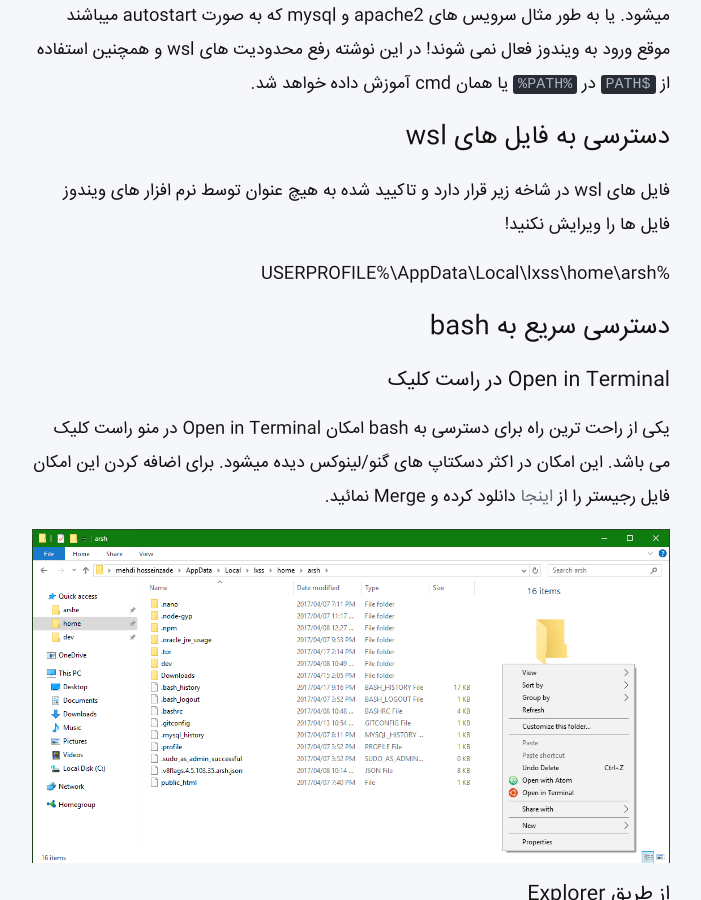
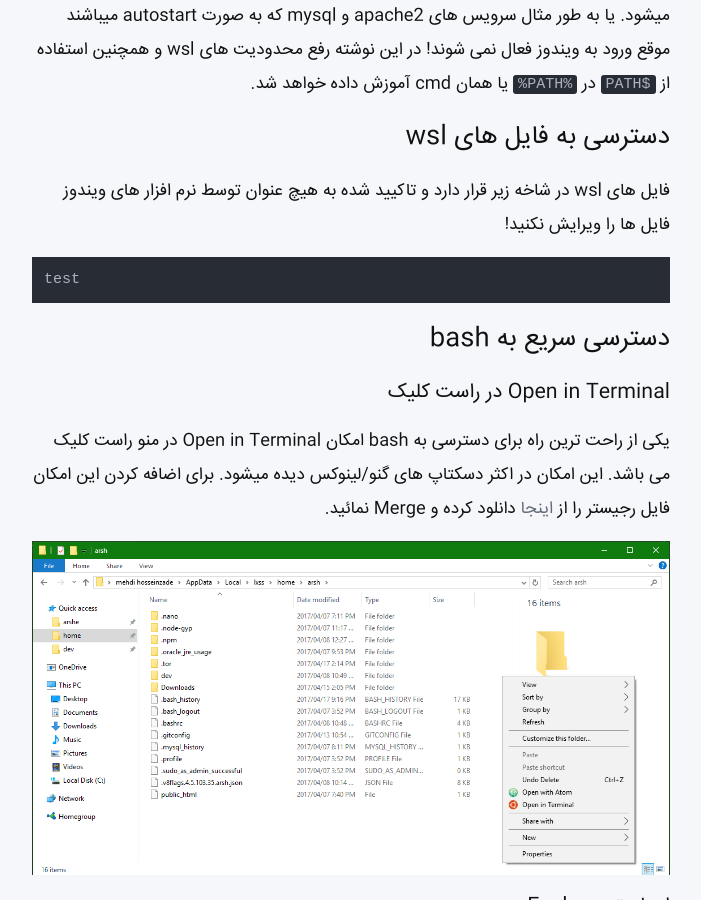
Before and after one commit to xtoolkit/blog.arshen.ir, a Jekyll site: the page built from _posts/2017-04-17-trick_of_wsl.markdown, in a window 1280 px wide and 900 px high, scrolled down 493 px. Shown: the whole window, without its empty margins (289-990 px from the left). Built offline with Jekyll 4.4.1, drawn with Linux system fonts in a browser that asks for light colours; our own code applies the rules of GitHub Pages for plain Markdown files.

Commit message:
Updated Trick Of Wsl

````diff
--- a/_posts/2017-04-17-trick_of_wsl.markdown
+++ b/_posts/2017-04-17-trick_of_wsl.markdown
@@ -24,7 +24,9 @@ image:
 
 فایل های wsl در شاخه زیر قرار دارد و تاکیید شده به هیچ عنوان توسط نرم افزار های ویندوز فایل ها را ویرایش نکنید!
 
-%USERPROFILE%\AppData\Local\lxss\home\arsh
+```
+test
+```
 
 ## دسترسی سریع به bash
 
````
